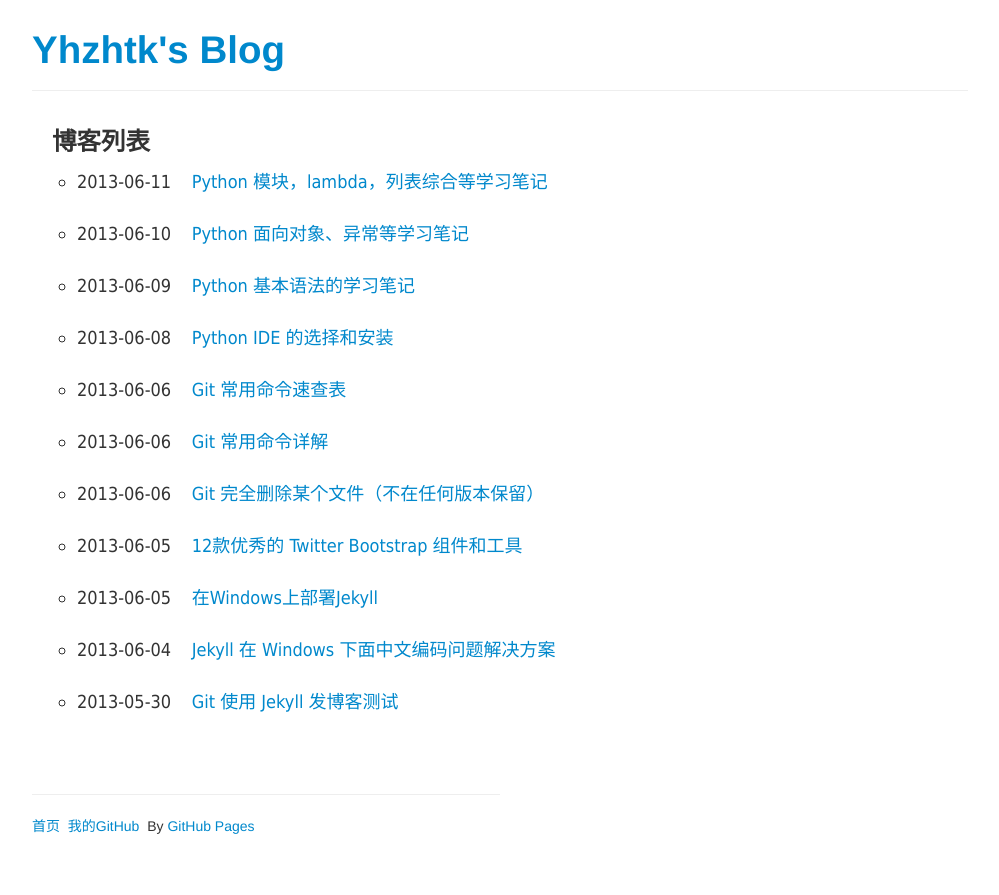
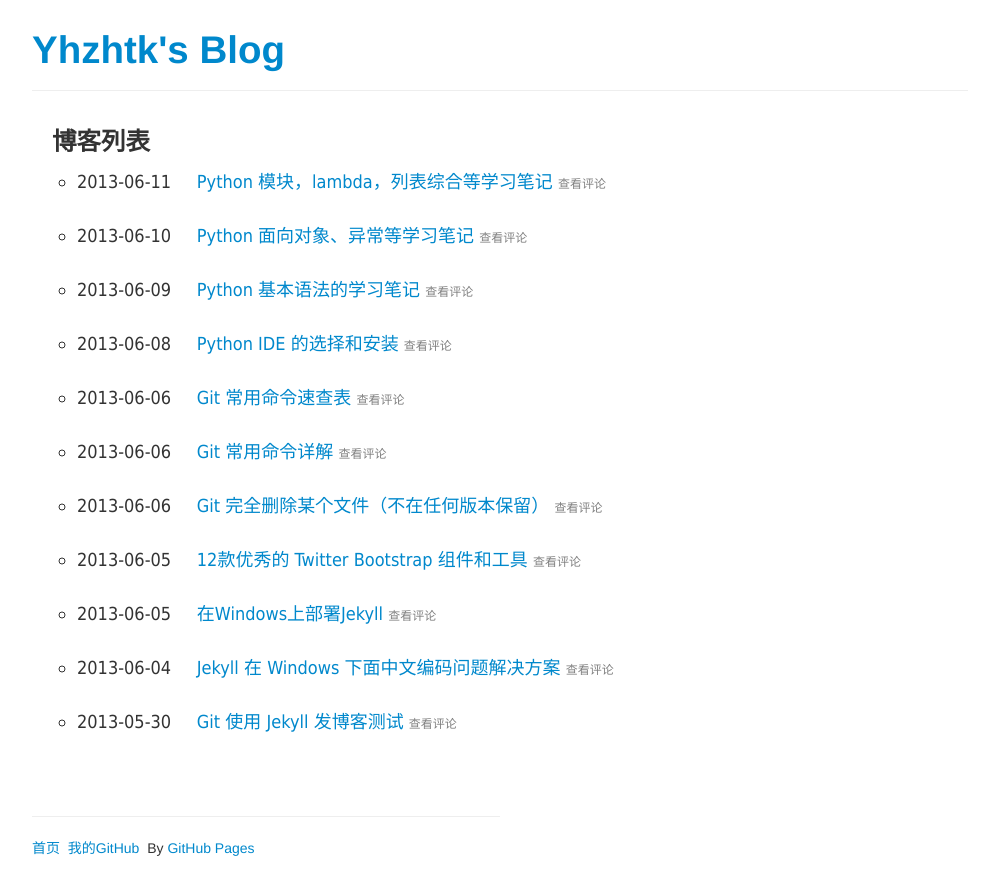
Before and after one commit to Yhzhtk/yhzhtk.github.io, a Jekyll site: the page built from index.html, in a window 1280 px wide. Shown: the top 895 px of the page, without its empty margins (140-1139 px from the left). Built offline with Jekyll 4.4.1, drawn with Linux system fonts in a browser that asks for light colours; comment, search, counter and statistics services are not loaded.

Commit message:
add comment count

```diff
--- a/_layouts/post.html
+++ b/_layouts/post.html
@@ -22,5 +22,5 @@ layout: default
             (document.getElementsByTagName('head')[0] || document.getElementsByTagName('body')[0]).appendChild(dsq);
         })();
     </script>
-    <noscript>Please enable JavaScript to view the <a href="http://disqus.com/?ref_noscript">comments powered by Disqus.</a></noscript>
-    <a href="http://disqus.com" class="dsq-brlink">comments powered by <span class="logo-disqus">Disqus</span></a>
+    <noscript>Please enable JavaScript to view the <a href="http://disqus.com/?ref_noscript">加载Disqus评论，稍等..</a></noscript>
+    <a href="http://disqus.com" class="dsq-brlink">加载<span class="logo-disqus">Disqus</span>评论，稍等..</a>
--- a/_posts/2013-06-09-1-python-learn-note.html
+++ b/_posts/2013-06-09-1-python-learn-note.html
@@ -3,7 +3,7 @@ layout: post
 title: Python 基本语法的学习笔记
 tag: python 学习
 ---
-<p><br />
+<p>
 初学Python，看官方文档全是英文，效率不高，简明Python教程 <a href="http://sebug.net/paper/python/index.html">http://sebug.net/paper/python/index.html</a>，很不错的入门级中文教程。</p>
 
 <p>看了基本的python语法和数据结构，觉得python确实很有意思，列出几点我觉得新奇的地方，作为笔记。</p>
--- a/index.html
+++ b/index.html
@@ -10,9 +10,25 @@ title: Yhzhtk Pages（技术博客）
 			</h3>
 			<ul type="circle">
 			{% for post in site.posts %}
-				<li>{{ post.date | date: "%Y-%m-%d" }}&nbsp;&nbsp;&nbsp;&nbsp;<a href="{{ site.baseurl }}{{ post.url }}">{{ post.title }}</a> <br/></li>
+				<li>{{ post.date | date: "%Y-%m-%d" }}&nbsp;&nbsp;&nbsp;&nbsp;
+				<a href="{{ site.baseurl }}{{ post.url }}">{{ post.title }}</a>
+				<a href="{{ site.baseurl }}{{ post.url }}#disqus_thread" style="font-size: 12px;color:gray">查看评论</a>
+				<br/></li>
 　　		{% endfor %}
 			</ul>
 		</div>
 	</div>
 </div>
+
+	<script type="text/javascript">
+    /* * * CONFIGURATION VARIABLES: EDIT BEFORE PASTING INTO YOUR WEBPAGE * * */
+    var disqus_shortname = 'yhzhtk'; // required: replace example with your forum shortname
+
+    /* * * DON'T EDIT BELOW THIS LINE * * */
+    (function () {
+        var s = document.createElement('script'); s.async = true;
+        s.type = 'text/javascript';
+        s.src = '//' + disqus_shortname + '.disqus.com/count.js';
+        (document.getElementsByTagName('HEAD')[0] || document.getElementsByTagName('BODY')[0]).appendChild(s);
+    }());
+    </script>
```
